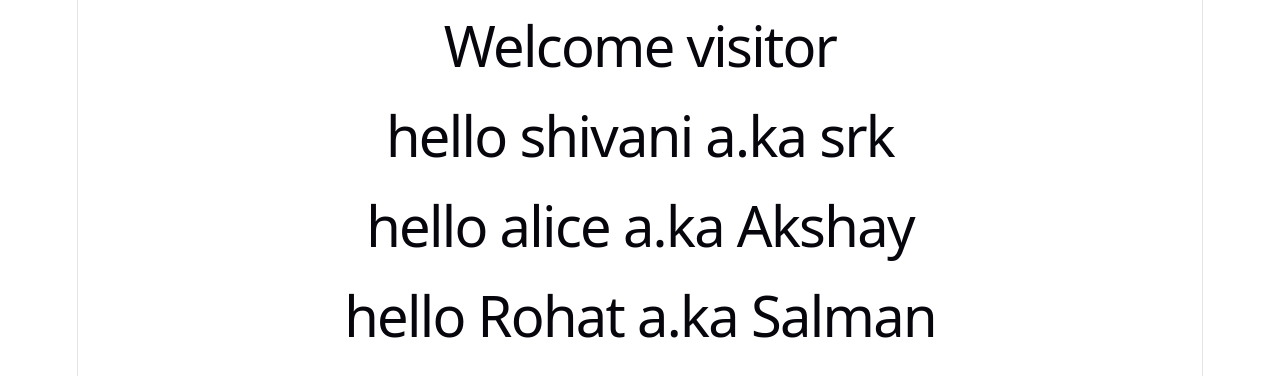
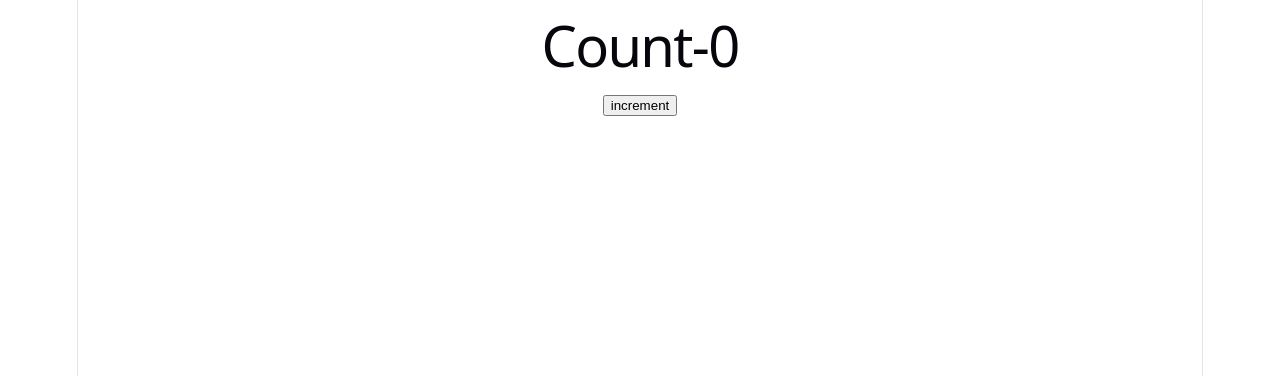
Before and after one commit to Shivanichaurasiya/Redux, a React (Vite) app: page / in a window 1280 px wide. Shown: the top 376 px of the page. Built offline with nearby package versions, Linux system fonts and the light colour scheme.

Commit message:
second commit

```diff
--- a/src/App.jsx
+++ b/src/App.jsx
@@ -1,16 +1,18 @@
 import React from "react"
 import Greet from "./components/Greet"
 import Message from "./components/Message"
+import Counter from "./components/Counter"
 
 function App() {
 
 
   return (
     <>
-    <Message/>
+    <Counter/>
+    {/* <Message/>
     <Greet name="shivani" heroName="srk"/>
     <Greet name="alice" heroName="Akshay"/>
-    <Greet name="Rohat" heroName="Salman"/>
+    <Greet name="Rohat" heroName="Salman"/> */}
 
     </>
   )
--- /dev/null
+++ b/src/components/Counter.jsx
@@ -0,0 +1,30 @@
+import React, { Component } from 'react'; class Counter extends Component {
+    constructor(props) {
+      super(props)
+
+      this.state = {
+         count:0
+      }
+    }
+    change(){
+        this.setState({
+            count:this.state.count+1
+        },
+    ()=>{
+        console.log('callback value',this.state.count)
+    })
+    console.log(this.state.count)
+    }
+
+
+  render() {
+    return (
+      <div>
+        <h1>Count-{this.state.count}</h1>
+        <button onClick={()=>{this.change()}}>increment</button>
+      </div>
+    )
+  }
+}
+
+export default Counter
--- a/src/components/Message.jsx
+++ b/src/components/Message.jsx
@@ -1,10 +1,23 @@
 import React,{Component} from 'react'
 
 class Message extends Component {
+    constructor(){
+        super()
+        this.state={
+            message:"Welcome visitor"
+        }
+
+    }
+    changeMessage(){
+        this.setState({
+            message:"thanku for subscribing"
+        })
+    }
     render(){
         return(
             <>
-            <h1>Welcome visitor</h1>
+            <h1>{this.state.message}</h1>
+            <button onClick={()=>this.changeMessage()}>Subscribe</button>
             </>
         )
 
```
